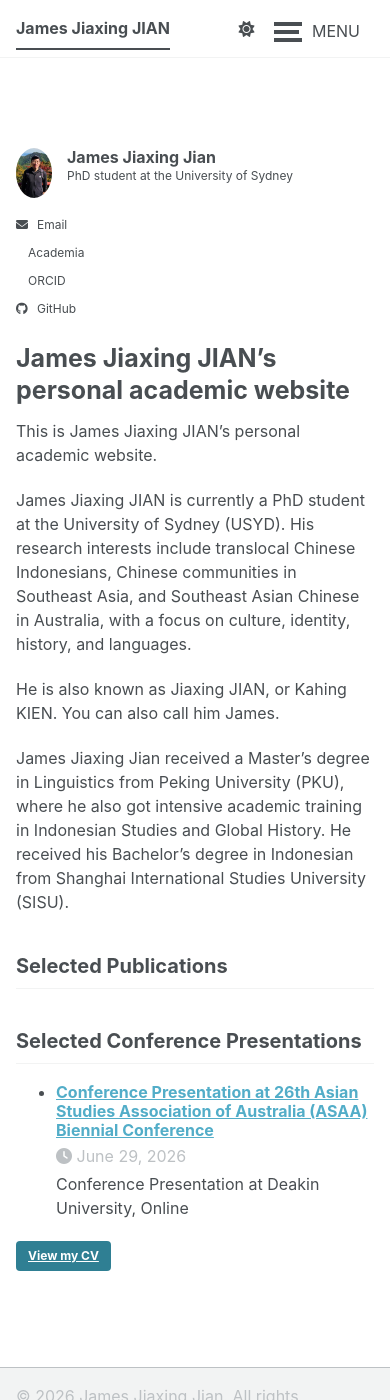
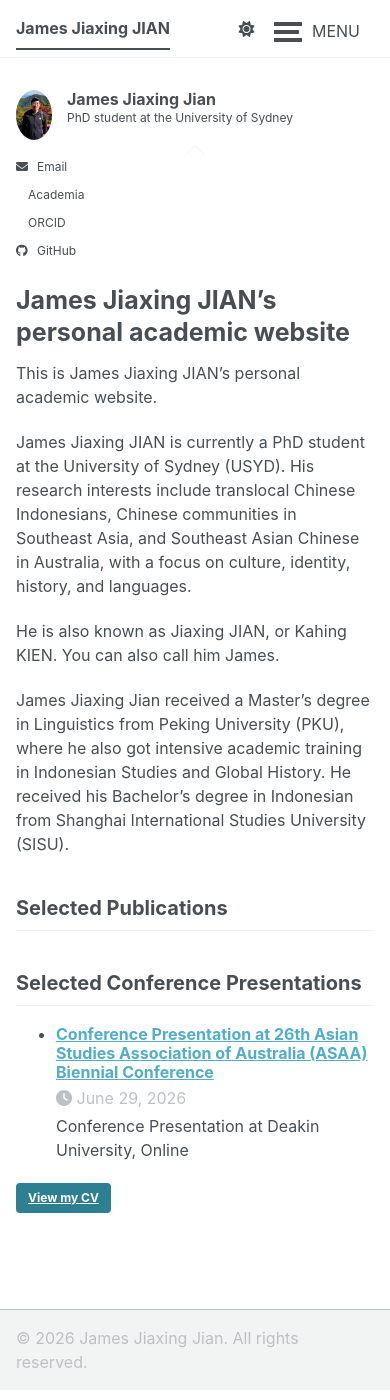
Before and after one commit to jamesjiaxingjian/jamesjiaxingjian.github.io, a Jekyll site: the page built from _pages/about.md, in a window 390 px wide and 1400 px high. Built offline with Jekyll 4.4.1, drawn with Linux system fonts in a browser that asks for light colours; a style sheet for code colours, icons or effects is not loaded.

Commit message:
Update _sidebar.scss

```diff
--- a/_sass/layout/_sidebar.scss
+++ b/_sass/layout/_sidebar.scss
@@ -13,7 +13,7 @@
   @include clearfix();
   margin-bottom: 1em;
 
-  @media (orientation: portrait) {
+  @media (orientation: portrait) and (min-width: 1024px) {
     margin-top: 1em;
   }
 
@@ -323,9 +323,17 @@
   }
 }
 
-/* Mobile sidebar: always show author links */
+/* Mobile sidebar */
 
 @media (max-width: 1023px) {
+
+  .sidebar {
+    margin-top: 0 !important;
+    padding-top: 0 !important;
+    height: auto !important;
+    position: relative !important;
+    overflow: visible !important;
+  }
 
   .author__urls-wrapper {
     display: block !important;
@@ -338,20 +346,11 @@
   .author__urls {
     display: block !important;
     position: static !important;
-    right: auto !important;
-    width: 100% !important;
     margin: 1rem 0 0 0 !important;
     padding: 0 !important;
     border: 0 !important;
-    border-radius: 0 !important;
     background: transparent !important;
     box-shadow: none !important;
-    z-index: auto !important;
-  }
-
-  .author__urls::before,
-  .author__urls::after {
-    display: none !important;
   }
 
 }
```
